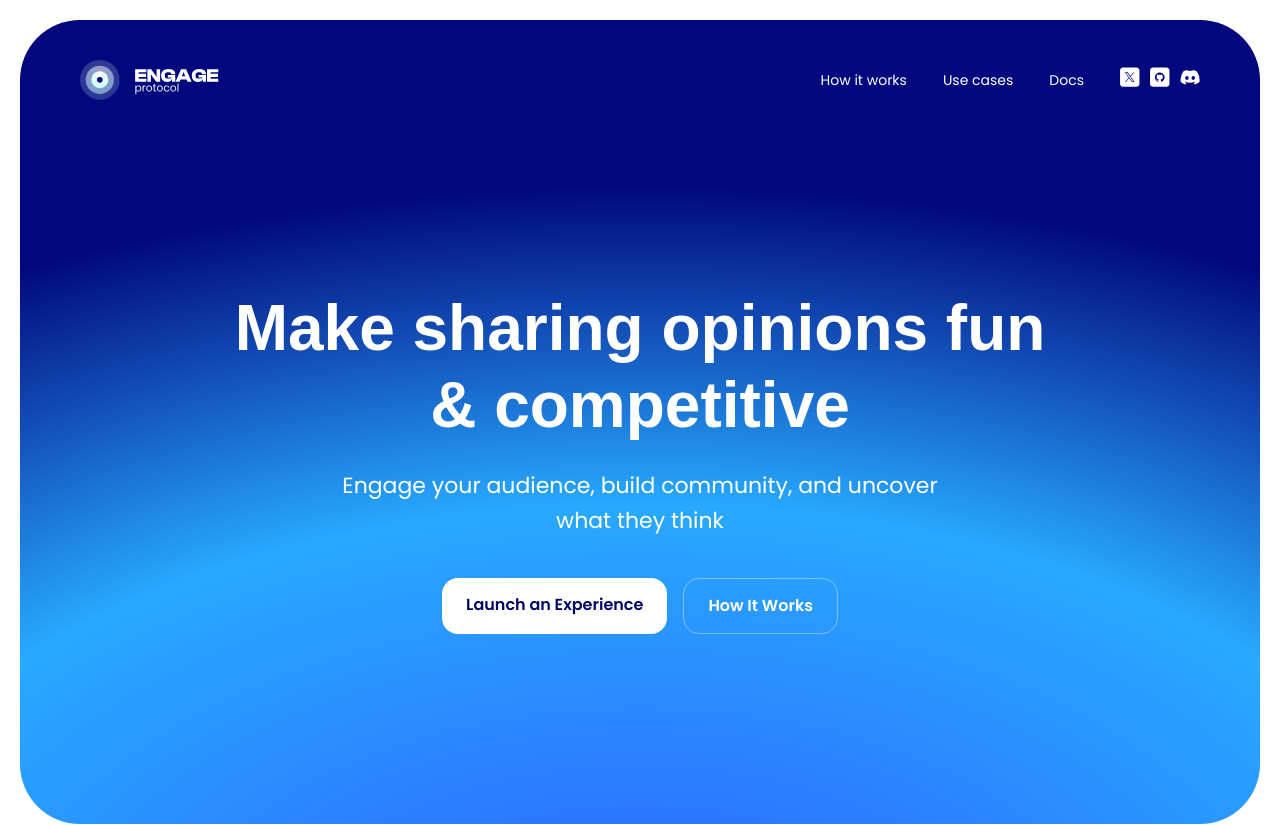
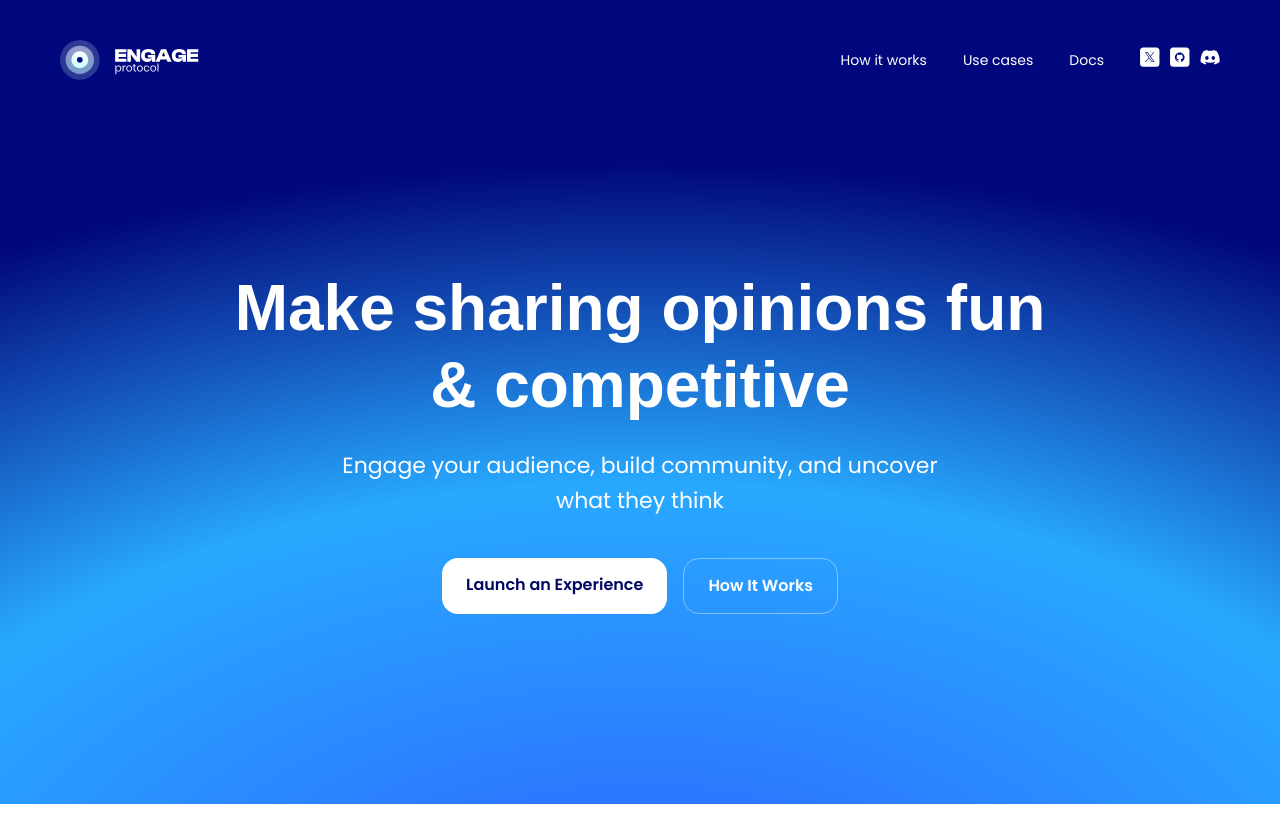
Before and after one commit to Engage-Protocol/engage-landing, a plain HTML site: page index.html in a window 1280 px wide. Shown: the top 826 px of the page. Drawn offline with Linux system fonts and the light colour scheme; a web font is replaced by a local one.

Commit message:
remove radius around first section

```diff
--- a/index.html
+++ b/index.html
@@ -32,8 +32,6 @@
             background: radial-gradient(ellipse 1400px 800px at 50% 120%, #2e5cff 0%, #2b83ff 30%, #28a9ff 60%, #1e81de 70%, #1558bd 80%, #0b309c 90%, #061c8c 95%, #01077c 100%);
             color: white;
             padding: 20px 0;
-            border-radius: 60px;
-            margin: 20px;
         }
 
         /* Header */
```
Also changed, not shown: 1 other file.
